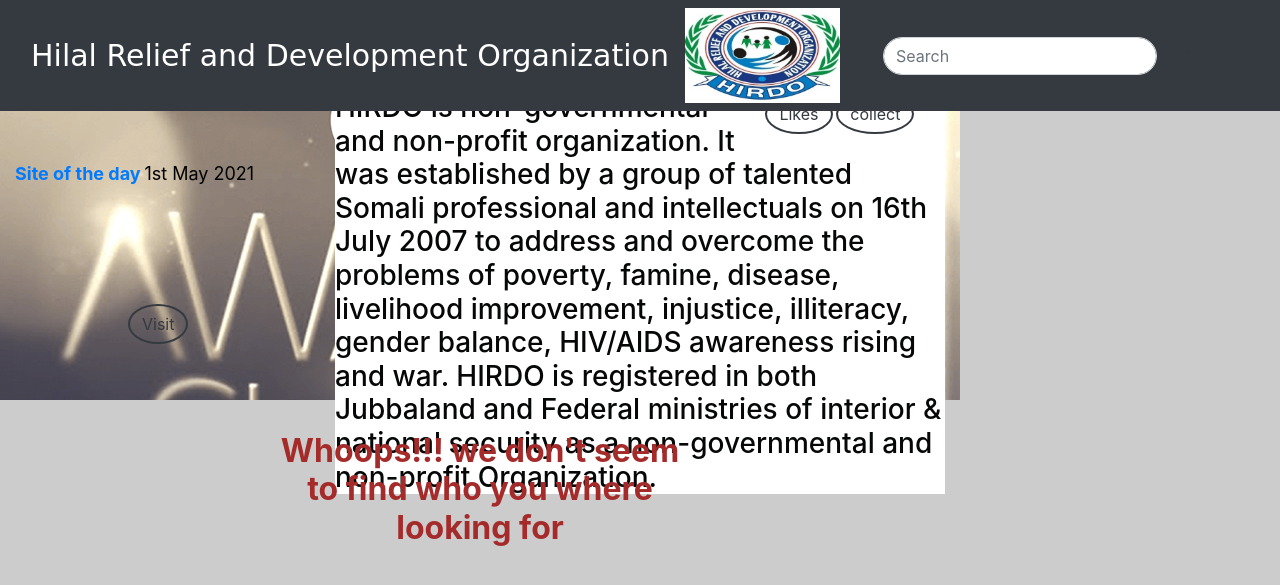
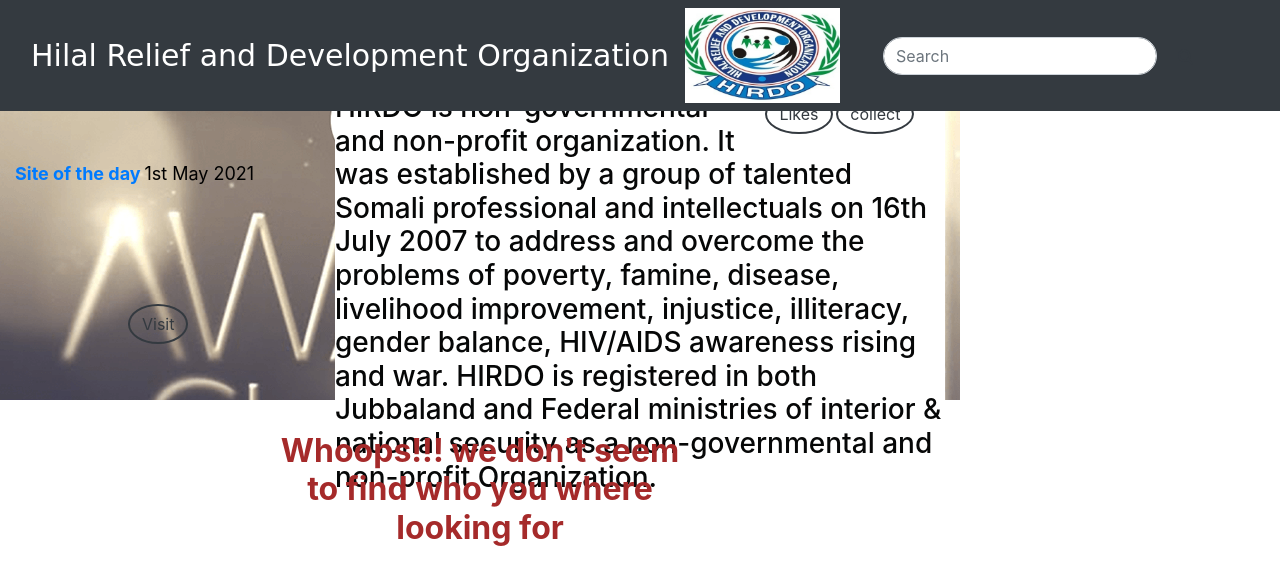
Before and after one commit to EidAbdullahi/hilal, a Django app: template wardapp/templates/all/results.html in a window 1280 px wide. Shown: the top 585 px of the page. Run offline with Django 3.2, Linux system fonts and the light colour scheme; the template is opened without the code that fills it, so the values that code supplies are empty; some libraries are stand-ins or nearby versions.

Commit message:
commit changes

```diff
--- a/static/css/base.css
+++ b/static/css/base.css
@@ -14,8 +14,3 @@
       width: 100%;
     }
   }
-  @media all and (max-width: 699px) and (min-width: 520px), (min-width: 1151px) {
-    body {
-      background: #ccc;
-    }
-  }
```
